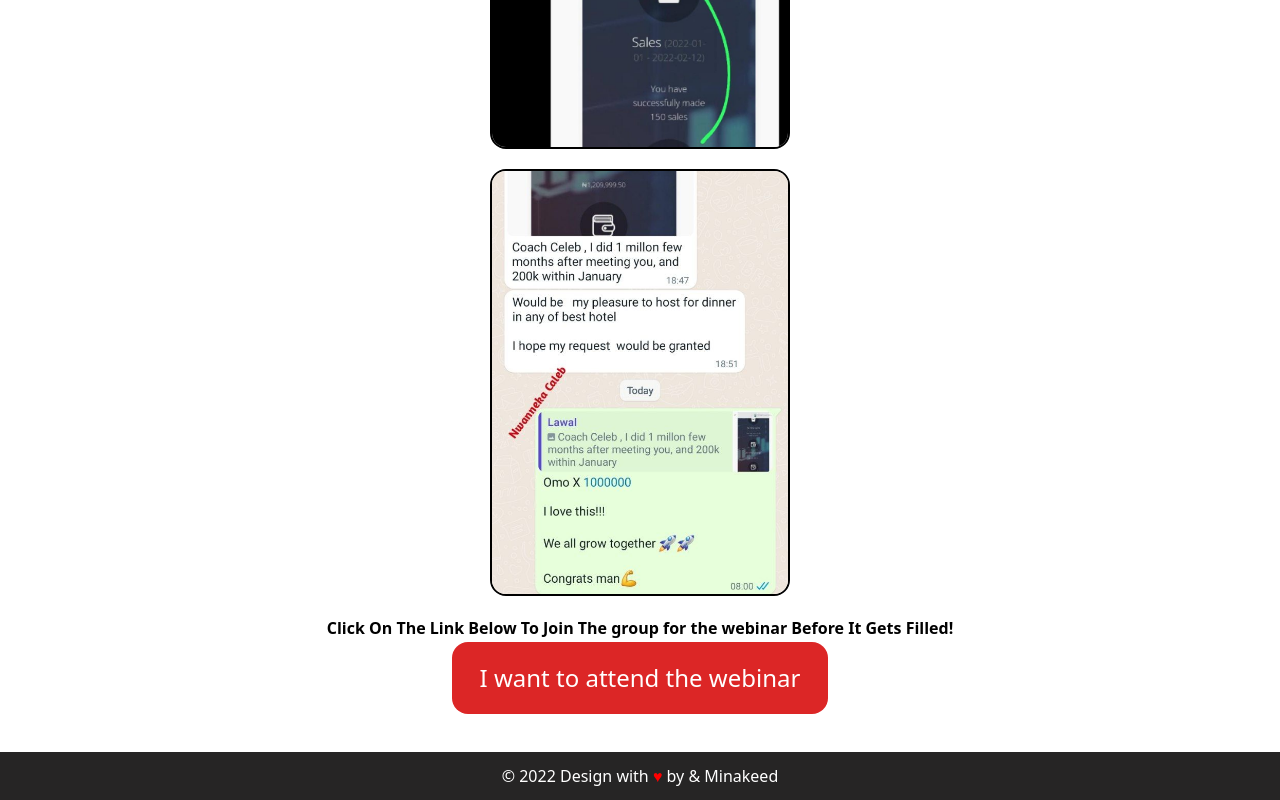
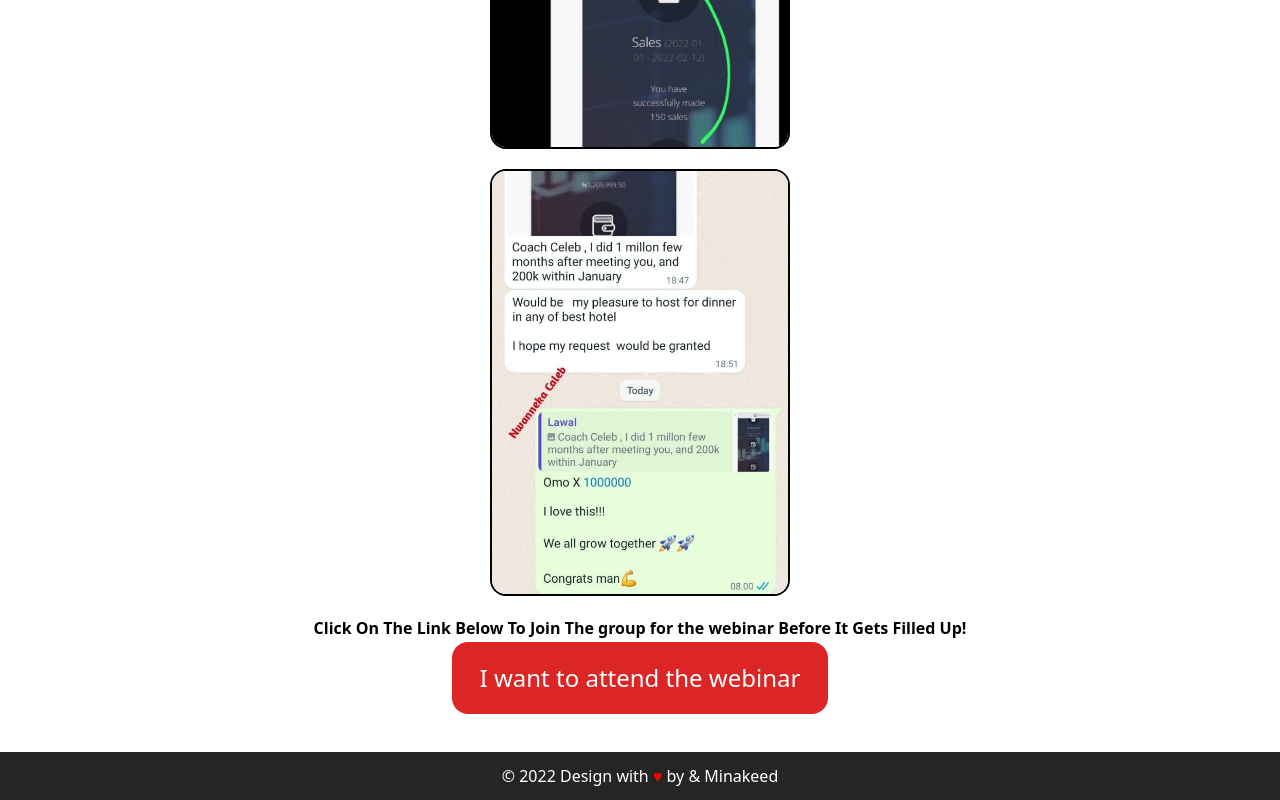
Before and after one commit to minakeed/earnwithcaleb, a plain HTML site: page index.html in a window 1280 px wide. Shown: the part 7318-8118 px from the top of the page. Drawn offline with nearby package versions, Linux system fonts and the light colour scheme.

Commit message:
some changes made

```diff
--- a/index.html
+++ b/index.html
@@ -11,7 +11,6 @@
     <link rel="preconnect" href="https://fonts.googleapis.com">
     <link rel="preconnect" href="https://fonts.gstatic.com" crossorigin>
     <link href="https://fonts.googleapis.com/css2?family=Montserrat&display=swap" rel="stylesheet">
-
 </head>
 <style>
     * {
@@ -199,7 +198,7 @@
                 class="border-solid border-2 border-black rounded-2xl m-5">
         </div>
         <p class="my-5 font-bold font-xl">Click On The Link Below To Join The group for the webinar Before It Gets
-            Filled!</p>
+            Filled Up!</p>
 
         <button class="py-5 px-2 text-2xl text-white animate-bounce rounded-2xl bg-red-600">
             <a href="https://wa.link/2qk41f" class="no-underline p-5 ">I want to attend the webinar</a>
```
